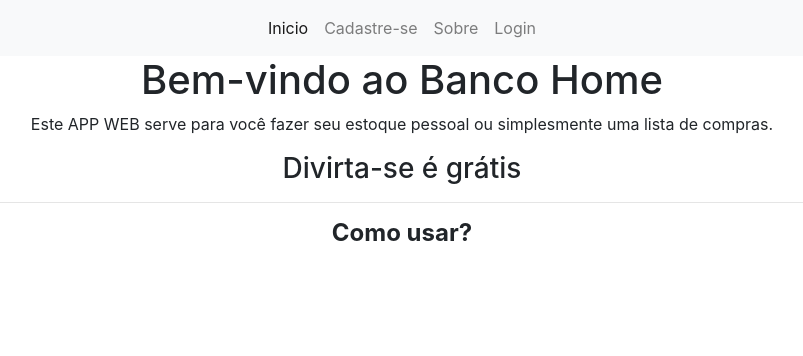
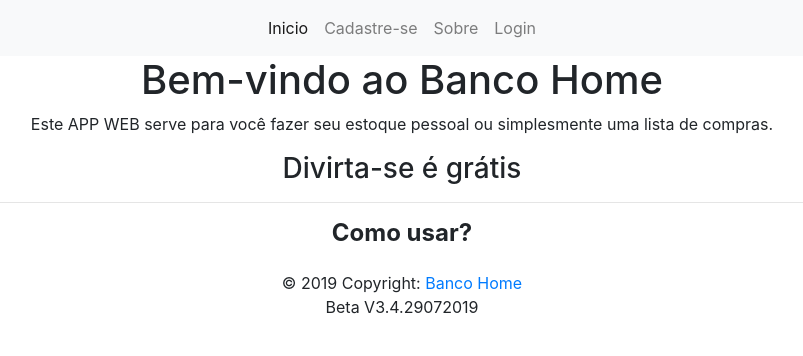
Before and after one commit to nightreturn77/projectadmhouse, a PHP site: page / in a window 1280 px wide. Shown: the top 356 px of the page, without its empty margins (238-1041 px from the left). Run offline with PHP 8.4, Linux system fonts and the light colour scheme.

Commit message:
Beta 3.4

```diff
--- a/CadastroDeEstabelecimento.php
+++ b/CadastroDeEstabelecimento.php
@@ -1,10 +1,10 @@
 <?php
 
 include('header.php');
-include('footer.php');
 
 if(isset($_SESSION['login'])){
     include('form-estabelecimento.php');
+    include('footer.php');
 }else{
     echo '<script>window.location.href = "acesso.php";</script>';
 }
--- a/ListagemDeProdutos.php
+++ b/ListagemDeProdutos.php
@@ -1,11 +1,11 @@
 <?php
 
 include('header.php');
-include('footer.php');
 
 if(isset($_SESSION['login'])){
 
     include('lista.php');
+    include('footer.php');
 }else{
     echo '<script>window.location.href = "acesso.php";</script>';
 }
--- a/atualizarProduto.php
+++ b/atualizarProduto.php
@@ -1,6 +1,5 @@
 <?php
 include('header.php');
-include('footer.php');
 include('connection.php');
 $id= $_GET['id'];
 $query = "select * FROM produto where idproduto = $id";
@@ -85,4 +84,5 @@ echo '
 
 
 ';
+include('footer.php');
 ?>
--- a/footer.php
+++ b/footer.php
@@ -1,4 +1,18 @@
 
+</div>
+
+<!-- Footer -->
+<footer class="page-footer font-small blue">
+
+  <!-- Copyright -->
+  <div class="footer-copyright text-center py-3">© 2019 Copyright:
+    <a href="#"> Banco Home</a>
+    <p>Beta V3.4.29072019</p>
+  </div>
+  <!-- Copyright -->
+
+</footer>
+<!-- Footer -->
 
     <!-- JavaScript (Opcional) -->
     <!-- jQuery primeiro, depois Popper.js, depois Bootstrap JS -->
--- a/header.php
+++ b/header.php
@@ -15,7 +15,7 @@
     <link rel="stylesheet" type="text/css" href="css/layout.css">
     <title>Banco Home</title>
   </head>
-  <body class="container-fluid">
+  <body class="container-fluid h-100 d-inline-block mh-100">
 
   <nav class="navbar navbar-expand-lg navbar-light bg-light ">
   <button class="navbar-toggler" type="button" data-toggle="collapse" data-target="#conteudoNavbarSuportado" aria-controls="conteudoNavbarSuportado" aria-expanded="false" aria-label="Alterna navegação">
@@ -90,3 +90,4 @@
     </div>
   </div>
 </div>
+<div class="container">
--- a/index.php
+++ b/index.php
@@ -1,15 +1,20 @@
 <?php
 
 include('header.php');
-include('footer.php');
 
 
 
 
 ?>
-
+<div class="container">
 <h1 class='text-center'>Bem-vindo ao Banco Home</h1>
 <p class='text-center'>Este APP WEB serve para você fazer seu estoque pessoal ou simplesmente uma lista de compras.</p>
 <h3 class='text-center'>Divirta-se é grátis</h3>
 <hr>
 <h4 class='font-weight-bold text-center'>Como usar?</h4>
+</div>
+<?php
+
+include('footer.php');
+
+?>
--- a/sobre.php
+++ b/sobre.php
@@ -1,7 +1,6 @@
 <?php
 
 include('header.php');
-include('footer.php');
 
 
 
@@ -24,3 +23,8 @@ include('footer.php');
 
 
 </div>
+
+<?php
+include('footer.php');
+
+?>
```
Also changed, not shown: CadastroDeProdutos.php (+7 -2 lines), ListagemDeEstabelecimento.php (+6 -1 lines), acesso.php (+7 -1 lines), form-usuario.php (+7 -1 lines), listaestabelecimento.php (+6 -1 lines).
